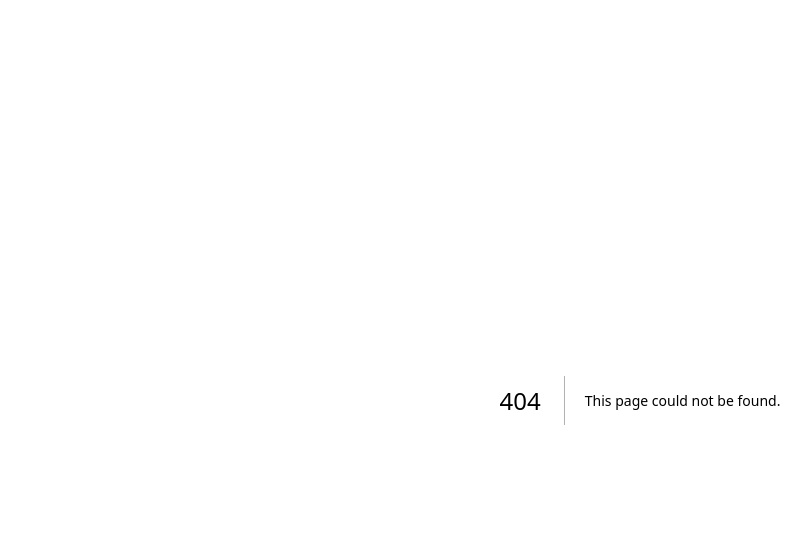
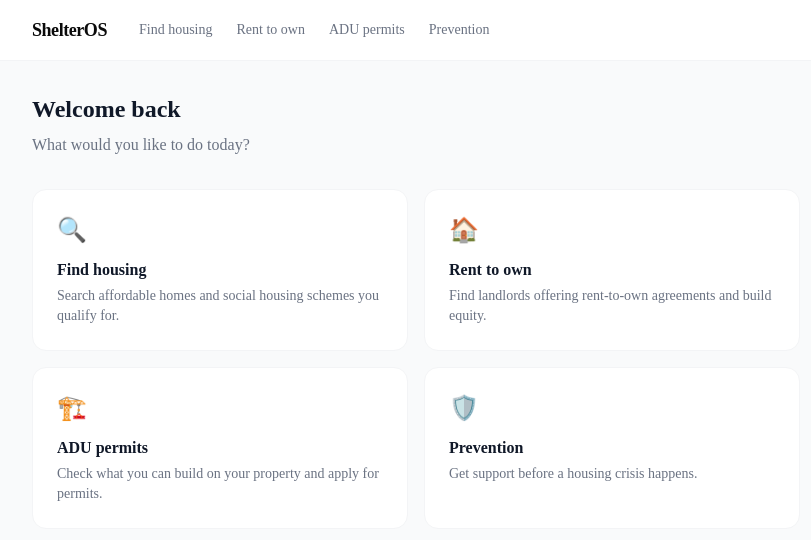
Before and after one commit to MayomikunOlukoya/shelteros, a Next.js app in the folder apps/web/: page /dashboard in a window 1280 px wide. Before the commit this address had no page. Shown: the top 540 px of the page, without its empty margins (0-811 px from the left). Built offline with nearby package versions, Linux system fonts and the light colour scheme; no server answers.

Commit message:
feat: dashboard with four module cards and user navigation

```diff
--- /dev/null
+++ b/apps/web/app/dashboard/layout.tsx
@@ -0,0 +1,30 @@
+import { UserButton } from '@clerk/nextjs'
+import Link from 'next/link'
+
+export default function DashboardLayout({
+  children,
+}: {
+  children: React.ReactNode
+}) {
+  return (
+    <div className="min-h-screen bg-gray-50">
+      <nav className="bg-white border-b border-gray-100 px-8 py-4 flex items-center justify-between">
+        <div className="flex items-center gap-8">
+          <Link href="/dashboard">
+            <span className="text-lg font-semibold tracking-tight">ShelterOS</span>
+          </Link>
+          <div className="flex items-center gap-6 text-sm text-gray-500">
+            <Link href="/dashboard" className="hover:text-gray-900">Find housing</Link>
+            <Link href="/dashboard/rent-to-own" className="hover:text-gray-900">Rent to own</Link>
+            <Link href="/dashboard/adu" className="hover:text-gray-900">ADU permits</Link>
+            <Link href="/dashboard/prevention" className="hover:text-gray-900">Prevention</Link>
+          </div>
+        </div>
+        <UserButton />
+      </nav>
+      <main className="px-8 py-8">
+        {children}
+      </main>
+    </div>
+  )
+}
--- /dev/null
+++ b/apps/web/app/dashboard/page.tsx
@@ -0,0 +1,37 @@
+import { currentUser } from '@clerk/nextjs/server'
+
+export default async function DashboardPage() {
+  const user = await currentUser()
+
+  return (
+    <div>
+      <h1 className="text-2xl font-semibold text-gray-900 mb-2">
+        Welcome back{user?.firstName ? `, ${user.firstName}` : ''}
+      </h1>
+      <p className="text-gray-500 mb-8">What would you like to do today?</p>
+
+      <div className="grid grid-cols-1 md:grid-cols-2 gap-4 max-w-3xl">
+        <div className="bg-white border border-gray-100 rounded-xl p-6">
+          <div className="text-2xl mb-3">🔍</div>
+          <h2 className="font-semibold text-gray-900 mb-1">Find housing</h2>
+          <p className="text-sm text-gray-500">Search affordable homes and social housing schemes you qualify for.</p>
+        </div>
+        <div className="bg-white border border-gray-100 rounded-xl p-6">
+          <div className="text-2xl mb-3">🏠</div>
+          <h2 className="font-semibold text-gray-900 mb-1">Rent to own</h2>
+          <p className="text-sm text-gray-500">Find landlords offering rent-to-own agreements and build equity.</p>
+        </div>
+        <div className="bg-white border border-gray-100 rounded-xl p-6">
+          <div className="text-2xl mb-3">🏗️</div>
+          <h2 className="font-semibold text-gray-900 mb-1">ADU permits</h2>
+          <p className="text-sm text-gray-500">Check what you can build on your property and apply for permits.</p>
+        </div>
+        <div className="bg-white border border-gray-100 rounded-xl p-6">
+          <div className="text-2xl mb-3">🛡️</div>
+          <h2 className="font-semibold text-gray-900 mb-1">Prevention</h2>
+          <p className="text-sm text-gray-500">Get support before a housing crisis happens.</p>
+        </div>
+      </div>
+    </div>
+  )
+}
```
Also changed, not shown: apps/web/app/layout.tsx (line endings or trailing spaces).
